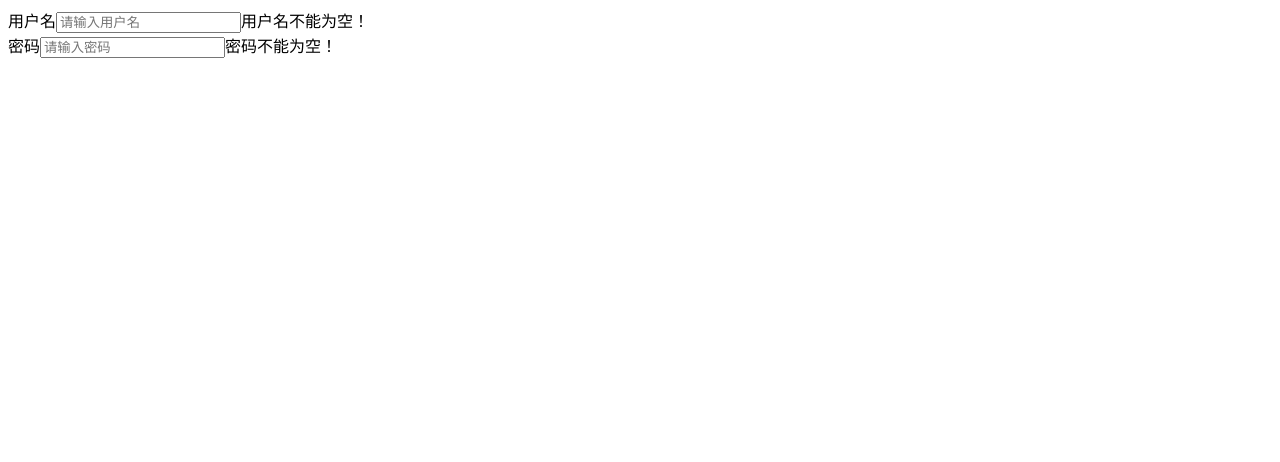
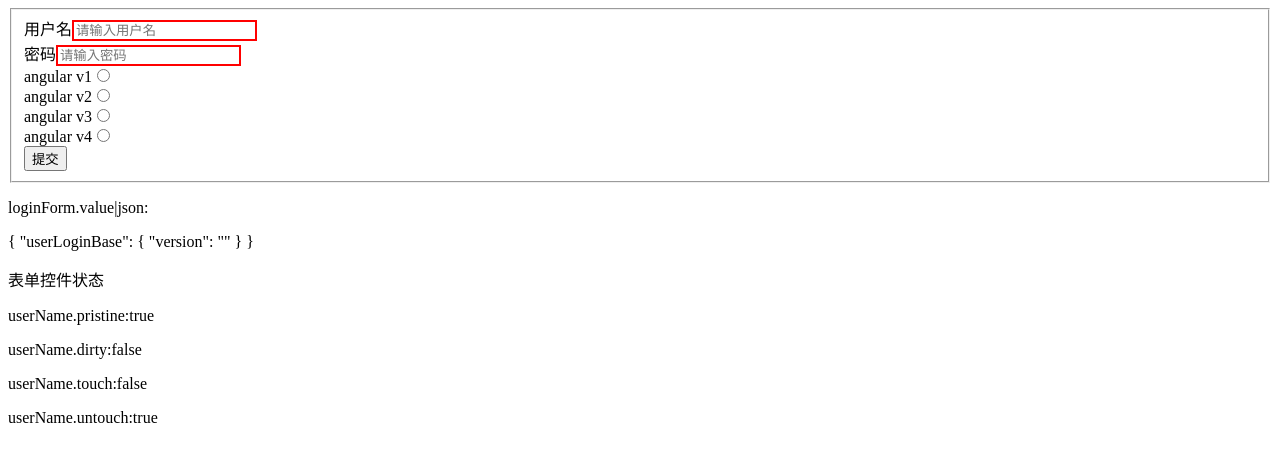
Before and after one commit to guanzhanliang/learnForm, an Angular app: page / in a window 1280 px wide. Shown: the top 462 px of the page. Built offline with nearby package versions, Linux system fonts and the light colour scheme.

Commit message:
创建用户和密码输入框

```diff
--- a/src/app/app.component.css
+++ b/src/app/app.component.css
@@ -0,0 +1,9 @@
+input.ng-invalid {
+  border-style: solid;
+  border-color: red;
+}
+
+input.ng-valid {
+  border-style: solid;
+  border-color: green;
+}
--- a/src/app/app.component.html
+++ b/src/app/app.component.html
@@ -33,21 +33,46 @@
 
 <!--登录表单-->
 <form #loginForm="ngForm" (ngSubmit)="onSubmit(loginForm.value)">
+  <!--用户基本登录组-->
+  <fieldset ngModelGroup="userLoginBase">
     <!--用户名-->
-  <label for="username">用户名</label>
-  <input type="text" placeholder="请输入用户名" required name="username" [(ngModel)]="user.username" id="username"
-         #username="ngModel">
-  <span *ngIf="username.errors?.required">用户名不能为空！</span>
-  <span *ngIf="username.valid">输入正确！</span>
+    <label for="userName">用户名</label>
+    <input type="text" placeholder="请输入用户名" required name="userName" [(ngModel)]="user.userName" id="userName"
+           #userName="ngModel">
+    <span *ngIf="userName.errors?.required&&userName.touched">用户名不能为空！</span>
+    <span *ngIf="userName.valid">输入正确！</span>
     <br>
+
     <!--密码-->
     <label for="password">密码</label>
     <input type="password" placeholder="请输入密码" required name="password" [(ngModel)]="user.password" id="password"
            #password="ngModel" minlength="6" maxlength="6">
-  <span *ngIf="password.errors?.required">密码不能为空！</span>
+    <span *ngIf="password.errors?.required&&password.touched">密码不能为空！</span>
     <span *ngIf="password.errors?.minlength">
     密码长度为{{password.errors?.minlength.requiredLength}}位
     还差{{password.errors?.minlength.requiredLength-password.errors?.minlength.actualLength}}位
   </span>
     <span *ngIf="password.valid">输入正确！</span>
+    <br>
+
+    <!--单选-->
+    <div *ngFor="let version of versions;">
+      <label [attr.for]="version.display">{{version.display}}</label>
+      <input [attr.id]="version.display" name="version" ngModel required [value]="version.value" type="radio">
+    </div>
+
+    <!--提交-->
+    <button type="submit">提交</button>
+  </fieldset>
+
+  <!--输出表单值json-->
+  <p>loginForm.value|json:</p>
+  <p>{{loginForm.value|json}}</p>
+
+  <!--表单控件状态-->
+  <p>表单控件状态</p>
+  <p>userName.pristine:{{userName.pristine}}</p>
+  <p>userName.dirty:{{userName.dirty}}</p>
+  <p>userName.touch:{{userName.touched}}</p>
+  <p>userName.untouch:{{userName.untouched}}</p>
 </form>
--- a/src/app/app.component.ts
+++ b/src/app/app.component.ts
@@ -1,6 +1,6 @@
 import {Component} from '@angular/core';
 interface User {
-  username: string;
+  userName: string;
   password: string;
   age?: number;
   sex?: string;
@@ -12,12 +12,19 @@
 })
 export class AppComponent {
   user: any = {};
-  user1: User = {
-    username: 'guanzhanliang',
+ /* user: User = {
+    userName: 'guanzhanliangceshi',
     password: '123123',
     age: 30,
     sex: '1',
-  }
+  }*/
+  versions = [
+    {display:'angular v1',value:1.6},
+    {display:'angular v2',value:2.9},
+    {display:'angular v3',value:3.5},
+    {display:'angular v4',value:4.7}
+  ];
+
 
   onKeydownOnlyNumber(event: any) {
     let keyCode = event.keyCode;
@@ -28,6 +35,15 @@
     }
   }
 
+  randomNumber(min,max){
+  let range = max - min;
+  let rand = Math.random();
+  //四舍五入
+  let num = min + Math.round(rand * range);
+  return num;
+}
+
+
   onSubmit(arg01: any) {
 
   }
```
Lines whose indentation alone changed are shown as unchanged.
